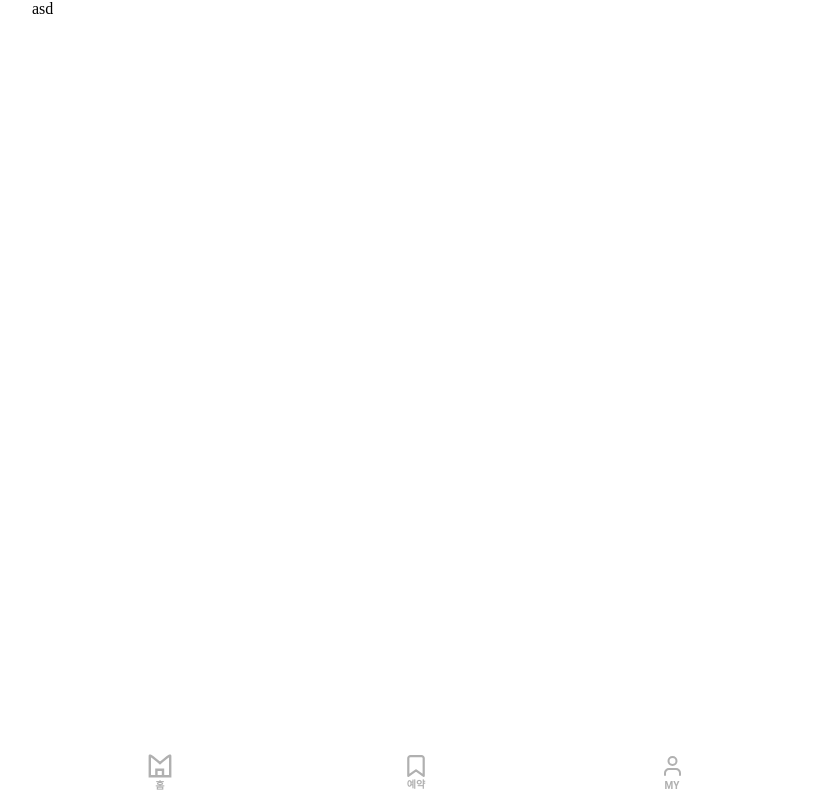
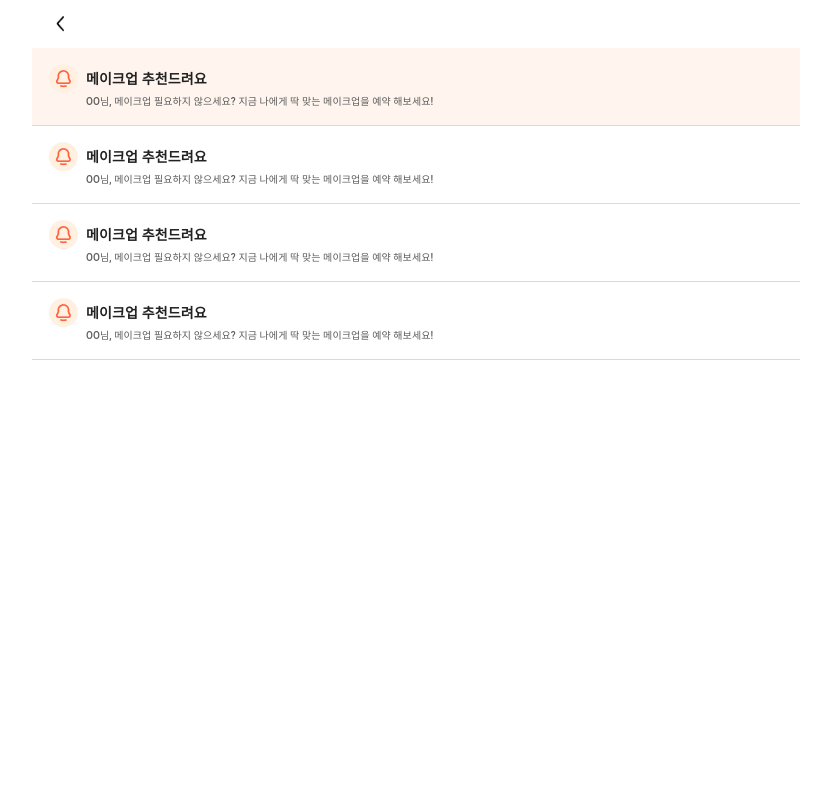
Before and after one commit to MEME-UMC/MEME_WEB, a React (Vite) app: page /notification in a window 1280 px wide. Shown: the whole page, without its empty margins (224-1055 px from the left). Built offline with nearby package versions, Linux system fonts and the light colour scheme.

Commit message:
chore:쪼갠 컴포넌트로 변경

```diff
--- a/src/pages/common/NotificationPage/NotificationPage.tsx
+++ b/src/pages/common/NotificationPage/NotificationPage.tsx
@@ -1,11 +1,18 @@
-import { Box, Stack } from "@mui/material";
-import { Navigation } from "../../../components/Navigation";
+import { Stack } from '@mui/material';
+
+import { AppBar } from '../../../components/AppBar/AppBar';
+import { NotificationList } from './components/NotificationList';
 
 export const NotificationPage = () => {
   return (
-    <Box>
-      <Navigation />
-      <Stack>asd</Stack>
-    </Box>
+    <Stack>
+      <AppBar title="" />
+      <Stack>
+        <NotificationList read={false} />
+        <NotificationList read={true} />
+        <NotificationList read={true} />
+        <NotificationList read={true} />
+      </Stack>
+    </Stack>
   );
 };
--- /dev/null
+++ b/src/pages/common/NotificationPage/components/NotificationList.tsx
@@ -0,0 +1,45 @@
+import { Box, Stack, Typography } from '@mui/material';
+import { Row } from '../../../../components/Row';
+import bell from '../../../../assets/bell.png';
+import { JButton } from '../../../../components/JButton';
+
+type NotificationListProps = {
+  read: boolean;
+};
+
+export const NotificationList = ({ read }: NotificationListProps) => {
+  return (
+    <JButton>
+      <Stack
+        px={2}
+        py={2}
+        borderBottom={1}
+        borderColor={'#D9D9D9'}
+        sx={{
+          width: '100%',
+          background: read ? '#FFF' : '#FF985E1A',
+        }}
+      >
+        <Row justifyContent={'top'} alignItems={'top'}>
+          <Box width={30} height={30} marginRight={1}>
+            <img src={bell} alt='종모양 아이콘' />
+          </Box>
+          <Stack>
+            <Typography
+              fontSize={14}
+              fontWeight={600}
+              color='#222'
+              lineHeight={'30px'}
+            >
+              메이크업 추천드려요
+            </Typography>
+            <Typography fontSize={10} fontWeight={500} color='#5C5C5C'>
+              OO님, 메이크업 필요하지 않으세요? 지금 나에게 딱 맞는 메이크업을
+              예약 해보세요!
+            </Typography>
+          </Stack>
+        </Row>
+      </Stack>
+    </JButton>
+  );
+};
```
